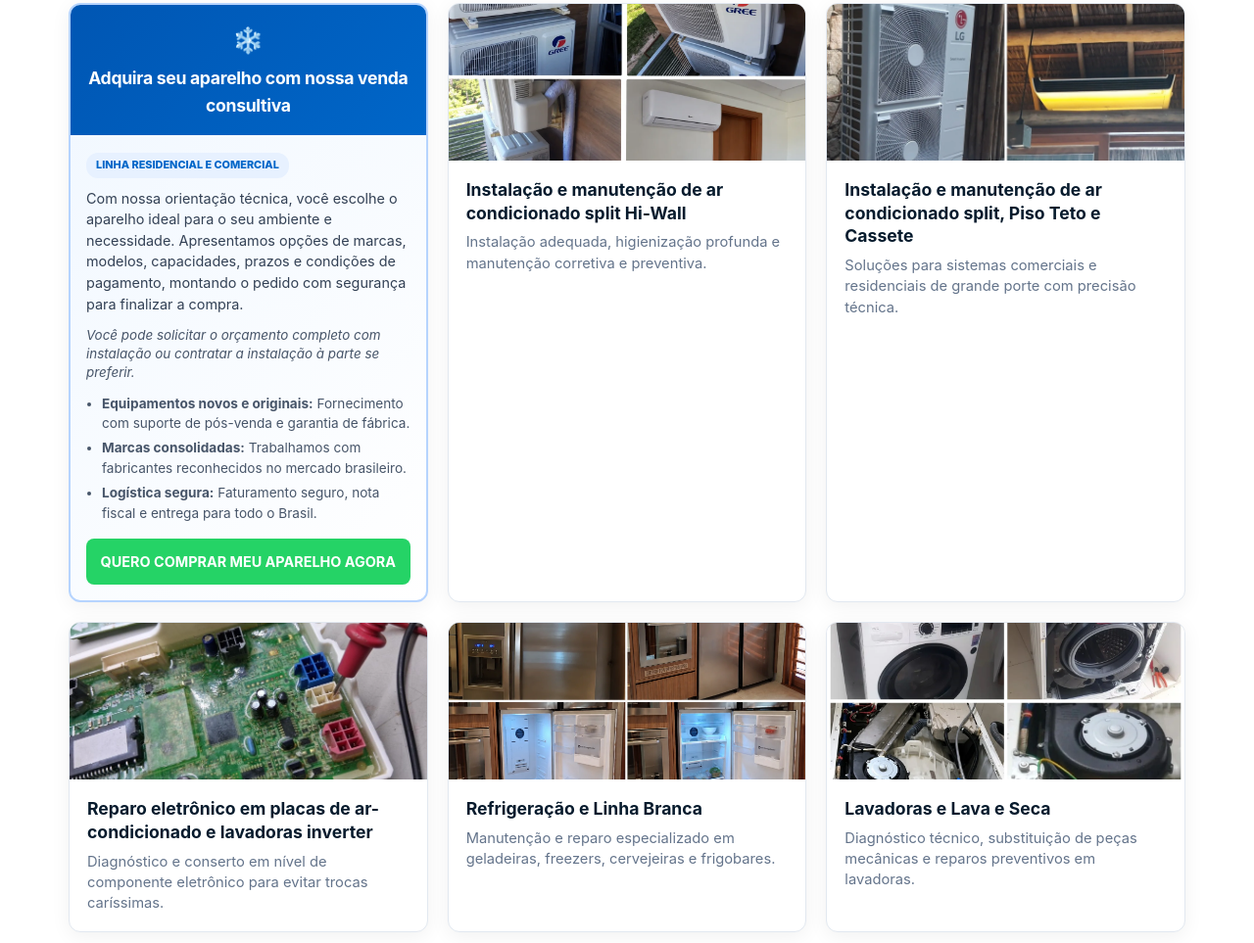
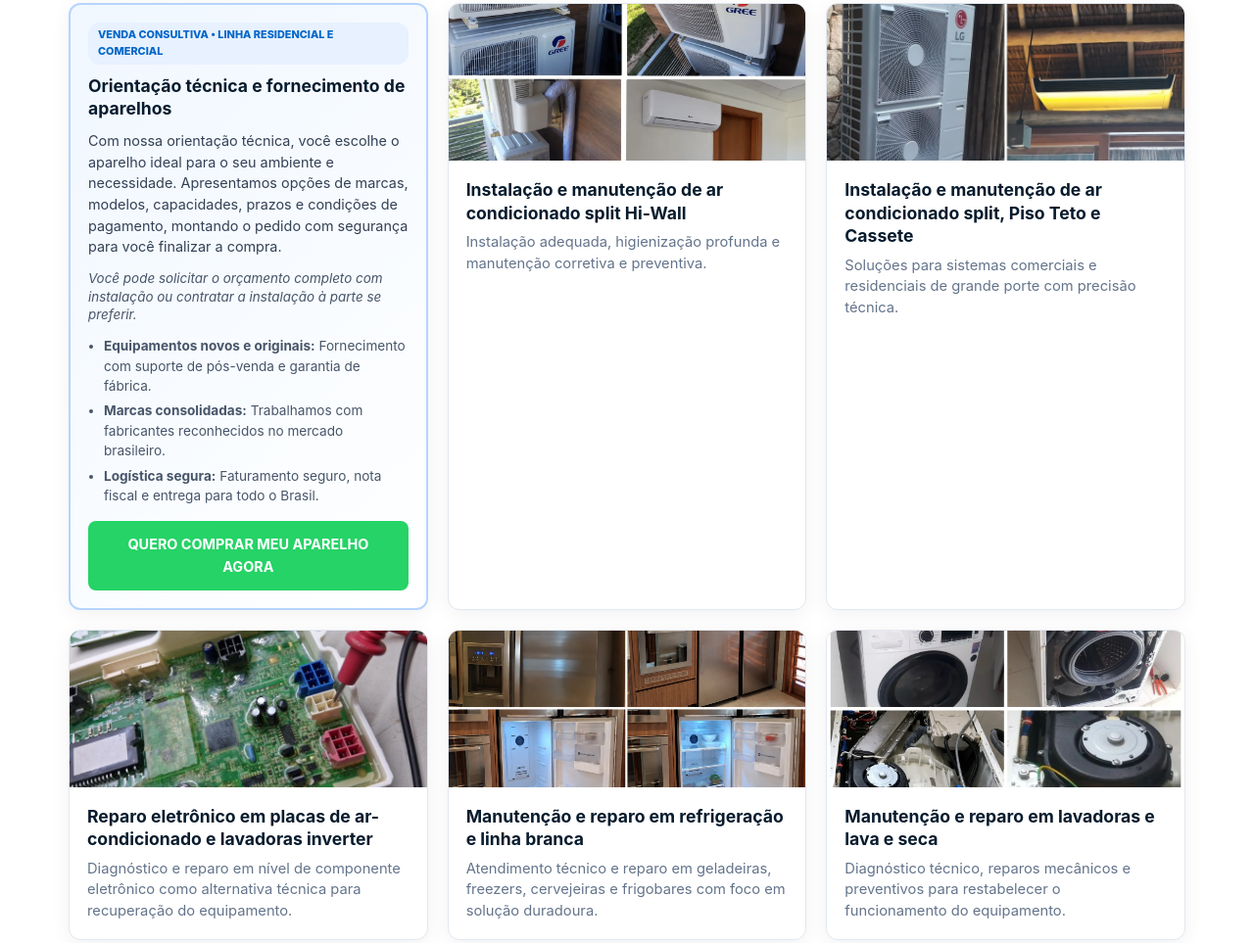
Before and after one commit to JMSBA2018/Site-JMS, a plain HTML site: page index.html in a window 1280 px wide. Shown: the part 980-1943 px from the top of the page at 98% size. Drawn offline with Linux system fonts and the light colour scheme.

Commit message:
Refine styles and text in gallery section
Updated padding and margin values for better layout. Improved text descriptions for clarity and consistency.

```diff
--- a/index.html
+++ b/index.html
@@ -239,7 +239,7 @@
 
         .gallery-item.destaque-vendas .gallery-caption {
             justify-content: space-between;
-            padding: 16px;
+            padding: 18px;
         }
 
         .badge-vendas {
@@ -251,7 +251,7 @@
             border-radius: 12px;
             display: inline-block;
             text-transform: uppercase;
-            margin-bottom: 8px;
+            margin-bottom: 10px;
             width: fit-content;
         }
 
@@ -534,15 +534,12 @@
             <div class="gallery-grid">
                 <!-- SERVIÇO DESTAQUE: CONSULTORIA E FORNECIMENTO DE APARELHOS -->
                 <div class="gallery-item destaque-vendas">
-                    <div style="background: linear-gradient(135deg, #0056b3 0%, #0066c8 100%); padding: 16px 15px; color: white; text-align: center;">
-                        <span style="font-size: 1.6rem;">❄️</span>
-                        <h3 style="color: white; margin: 4px 0 0 0; font-size: 1.1rem; font-weight: 700; letter-spacing: -0.3px;">Adquira seu aparelho com nossa venda consultiva</h3>
-                    </div>
-                    <div class="gallery-caption" style="padding: 16px;">
+                    <div class="gallery-caption">
                         <div>
-                            <span class="badge-vendas" style="margin-bottom: 10px; background: #e7f1ff; color: var(--primary); font-weight: 800;">Linha Residencial e Comercial</span>
+                            <span class="badge-vendas" style="background: #e7f1ff; color: var(--primary); font-weight: 800;">Venda Consultiva • Linha Residencial e Comercial</span>
+                            <h3 style="margin-bottom: 10px;">Orientação técnica e fornecimento de aparelhos</h3>
                             <p style="margin-bottom: 12px; font-size: 0.9rem; color: #334155; line-height: 1.5;">
-                                Com nossa orientação técnica, você escolhe o aparelho ideal para o seu ambiente e necessidade. Apresentamos opções de marcas, modelos, capacidades, prazos e condições de pagamento, montando o pedido com segurança para finalizar a compra.
+                                Com nossa orientação técnica, você escolhe o aparelho ideal para o seu ambiente e necessidade. Apresentamos opções de marcas, modelos, capacidades, prazos e condições de pagamento, montando o pedido com segurança para você finalizar a compra.
                             </p>
                             <p style="margin-bottom: 12px; font-size: 0.84rem; color: #475569; line-height: 1.4;">
                                 <em>Você pode solicitar o orçamento completo com instalação ou contratar a instalação à parte se preferir.</em>
@@ -553,7 +550,7 @@
                                 <li><strong>Logística segura:</strong> Faturamento seguro, nota fiscal e entrega para todo o Brasil.</li>
                             </ul>
                         </div>
-                        <a href="https://wa.me/5571996836999?text=Olá%20JMS,%20vi%20a%20venda%20consultiva%20de%20ar-condicionado%20no%20site%20e%20quero%20orientação%20para%20escolher%20meu%20aparelho." target="_blank" style="display: block; margin-top: auto; background: var(--accent); color: white; text-align: center; padding: 12px 14px; border-radius: 8px; font-weight: bold; font-size: 0.9rem; text-decoration: none;">
+                        <a href="https://wa.me/5571996836999?text=Ol%C3%A1%20JMS%2C%20vi%20a%20venda%20consultiva%20de%20ar-condicionado%20no%20site%20e%20quero%20orienta%C3%A7%C3%A3o%20para%20escolher%20meu%20aparelho." target="_blank" style="display: block; margin-top: auto; background: var(--accent); color: white; text-align: center; padding: 12px 14px; border-radius: 8px; font-weight: bold; font-size: 0.9rem; text-decoration: none;">
                             QUERO COMPRAR MEU APARELHO AGORA
                         </a>
                     </div>
@@ -582,7 +579,7 @@
                     <img src="imagens/diagnostico_placa_jms_alta.webp" alt="Reparo Eletrônico">
                     <div class="gallery-caption">
                         <h3>Reparo eletrônico em placas de ar-condicionado e lavadoras inverter</h3>
-                        <p>Diagnóstico e conserto em nível de componente eletrônico para evitar trocas caríssimas.</p>
+                        <p>Diagnóstico e reparo em nível de componente eletrônico como alternativa técnica para recuperação do equipamento.</p>
                     </div>
                 </div>
 
@@ -590,8 +587,8 @@
                 <div class="gallery-item">
                     <img src="imagens/refrigeracao-jms.webp" alt="Refrigeração e Linha Branca">
                     <div class="gallery-caption">
-                        <h3>Refrigeração e Linha Branca</h3>
-                        <p>Manutenção e reparo especializado em geladeiras, freezers, cervejeiras e frigobares.</p>
+                        <h3>Manutenção e reparo em refrigeração e linha branca</h3>
+                        <p>Atendimento técnico e reparo em geladeiras, freezers, cervejeiras e frigobares com foco em solução duradoura.</p>
                     </div>
                 </div>
 
@@ -599,8 +596,8 @@
                 <div class="gallery-item">
                     <img src="imagens/lavadoras-jms-2x2-separadas.webp" alt="Lavadoras e Lava e Seca">
                     <div class="gallery-caption">
-                        <h3>Lavadoras e Lava e Seca</h3>
-                        <p>Diagnóstico técnico, substituição de peças mecânicas e reparos preventivos em lavadoras.</p>
+                        <h3>Manutenção e reparo em lavadoras e lava e seca</h3>
+                        <p>Diagnóstico técnico, reparos mecânicos e preventivos para restabelecer o funcionamento do equipamento.</p>
                     </div>
                 </div>
             </div>
```
